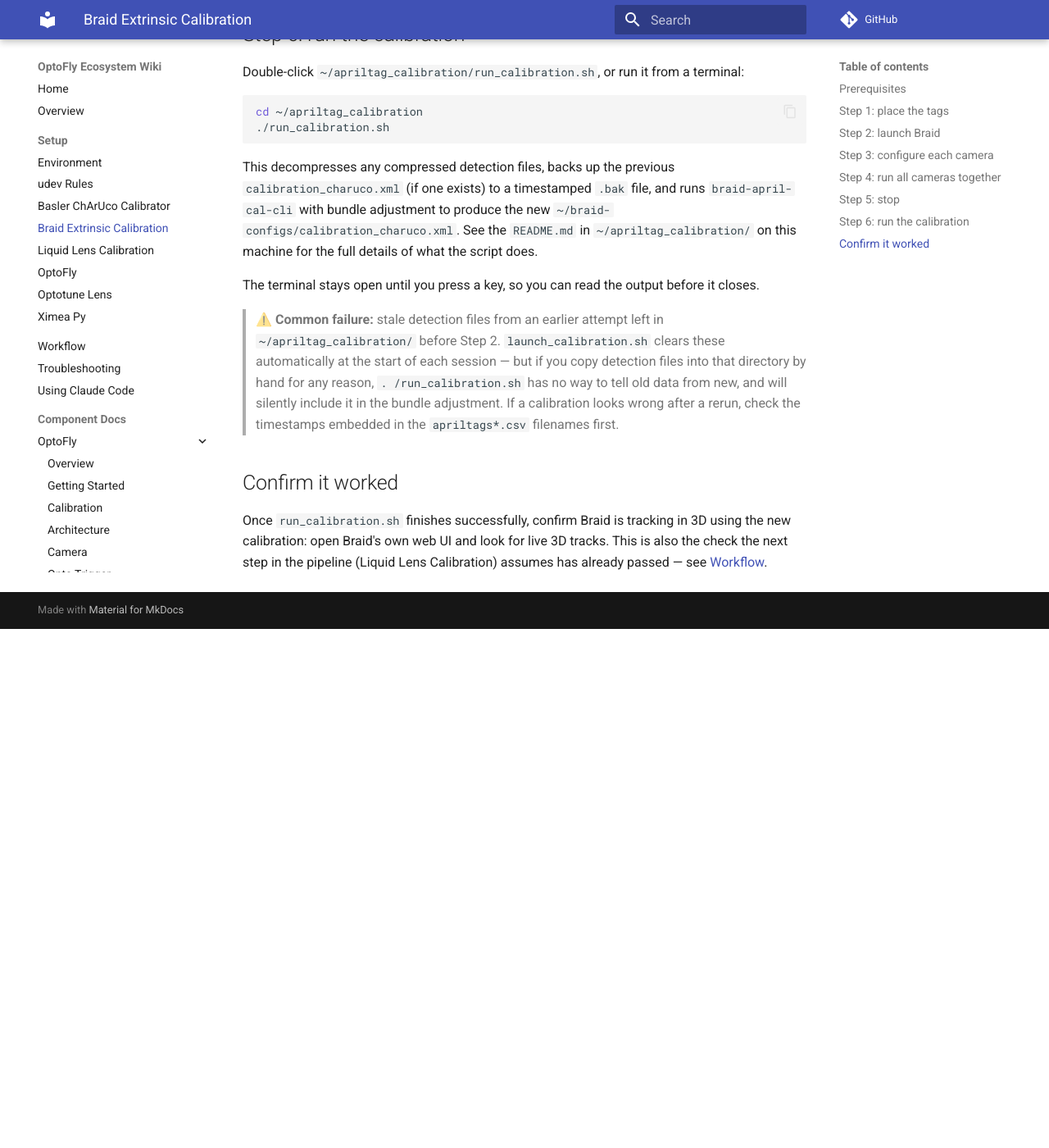
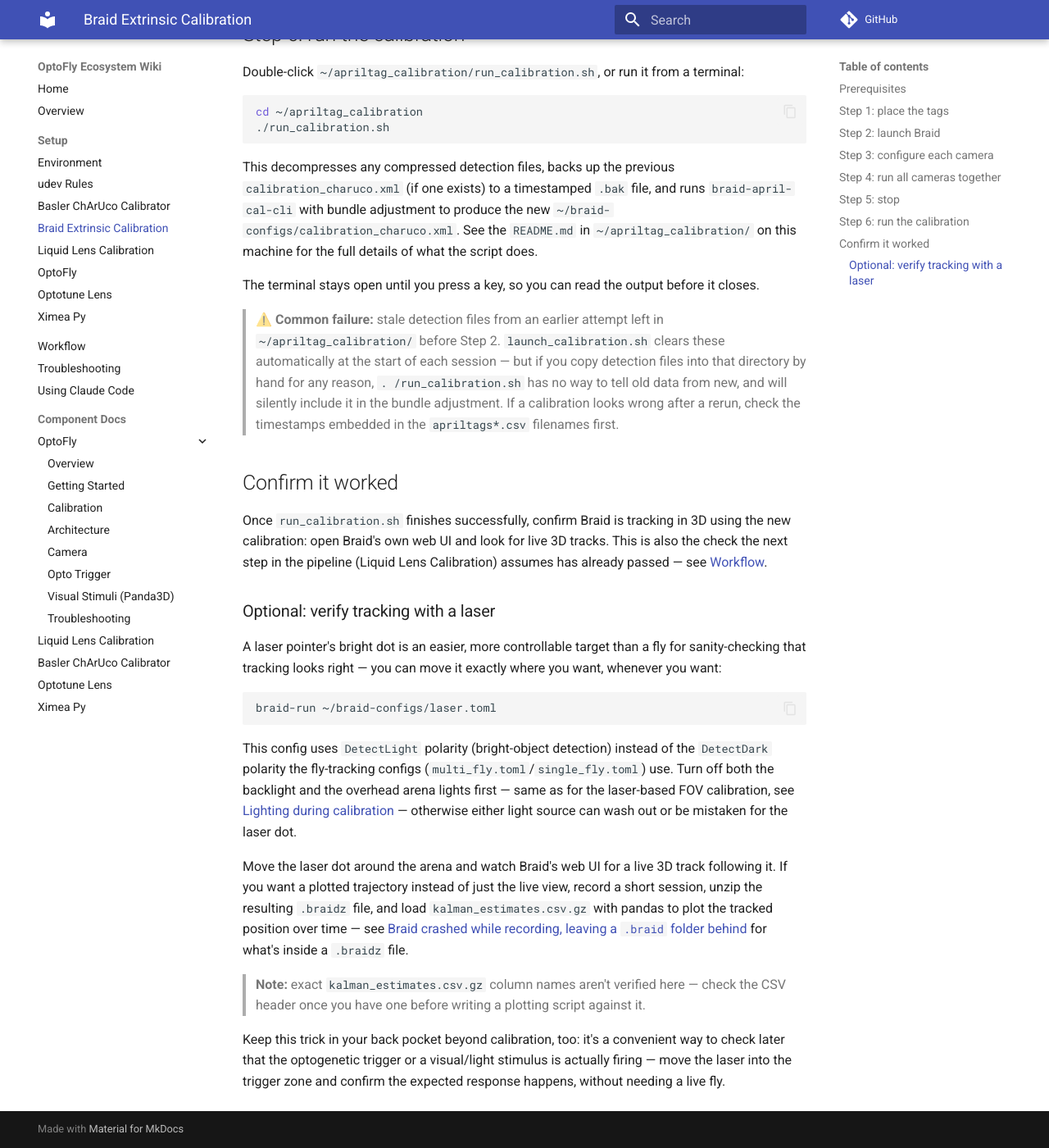
Before and after one commit to mpinb/optofly-docs, an MkDocs documentation site: the page built from docs/setup/braid-extrinsic-calibration.md, in a window 1280 px wide and 1400 px high, scrolled down 2653 px. Shown: the whole window at 82% size. Built offline with MkDocs 1.6.1 and Material for MkDocs 9.7.7, drawn with Linux system fonts in a browser that asks for light colours; comment, search, counter and statistics services are not loaded; before the commit the page ends 3420 px from its top, so only the background shows below that.

Commit message:
Document using the laser config to verify tracking
A laser dot is an easier target than a fly for sanity-checking that
extrinsic calibration produced good tracking, and the same trick is
reusable later for confirming an opto/visual stimulus actually fires.

Co-Authored-By: Claude Sonnet 5 <noreply@anthropic.com>

````diff
--- a/docs/setup/braid-extrinsic-calibration.md
+++ b/docs/setup/braid-extrinsic-calibration.md
@@ -153,3 +153,39 @@ in 3D using the new calibration: open Braid's own web UI and look for live
 3D tracks. This is also the check the next step in the pipeline (Liquid
 Lens Calibration) assumes has already passed — see
 [Workflow](../workflow.md).
+
+### Optional: verify tracking with a laser
+
+A laser pointer's bright dot is an easier, more controllable target than a
+fly for sanity-checking that tracking looks right — you can move it
+exactly where you want, whenever you want:
+
+```bash
+braid-run ~/braid-configs/laser.toml
+```
+
+This config uses `DetectLight` polarity (bright-object detection) instead
+of the `DetectDark` polarity the fly-tracking configs
+(`multi_fly.toml`/`single_fly.toml`) use. Turn off both the backlight and
+the overhead arena lights first — same as for the laser-based FOV
+calibration, see [Lighting during
+calibration](../workflow.md#lighting-during-calibration) — otherwise
+either light source can wash out or be mistaken for the laser dot.
+
+Move the laser dot around the arena and watch Braid's web UI for a live 3D
+track following it. If you want a plotted trajectory instead of just the
+live view, record a short session, unzip the resulting `.braidz` file, and
+load `kalman_estimates.csv.gz` with pandas to plot the tracked position
+over time — see [Braid crashed while recording, leaving a `.braid` folder
+behind](../troubleshooting.md#braid-crashed-while-recording-leaving-a-braid-folder-behind)
+for what's inside a `.braidz` file.
+
+> **Note:** exact `kalman_estimates.csv.gz` column names aren't verified
+> here — check the CSV header once you have one before writing a plotting
+> script against it.
+
+Keep this trick in your back pocket beyond calibration, too: it's a
+convenient way to check later that the optogenetic trigger or a
+visual/light stimulus is actually firing — move the laser into the trigger
+zone and confirm the expected response happens, without needing a live
+fly.
````
